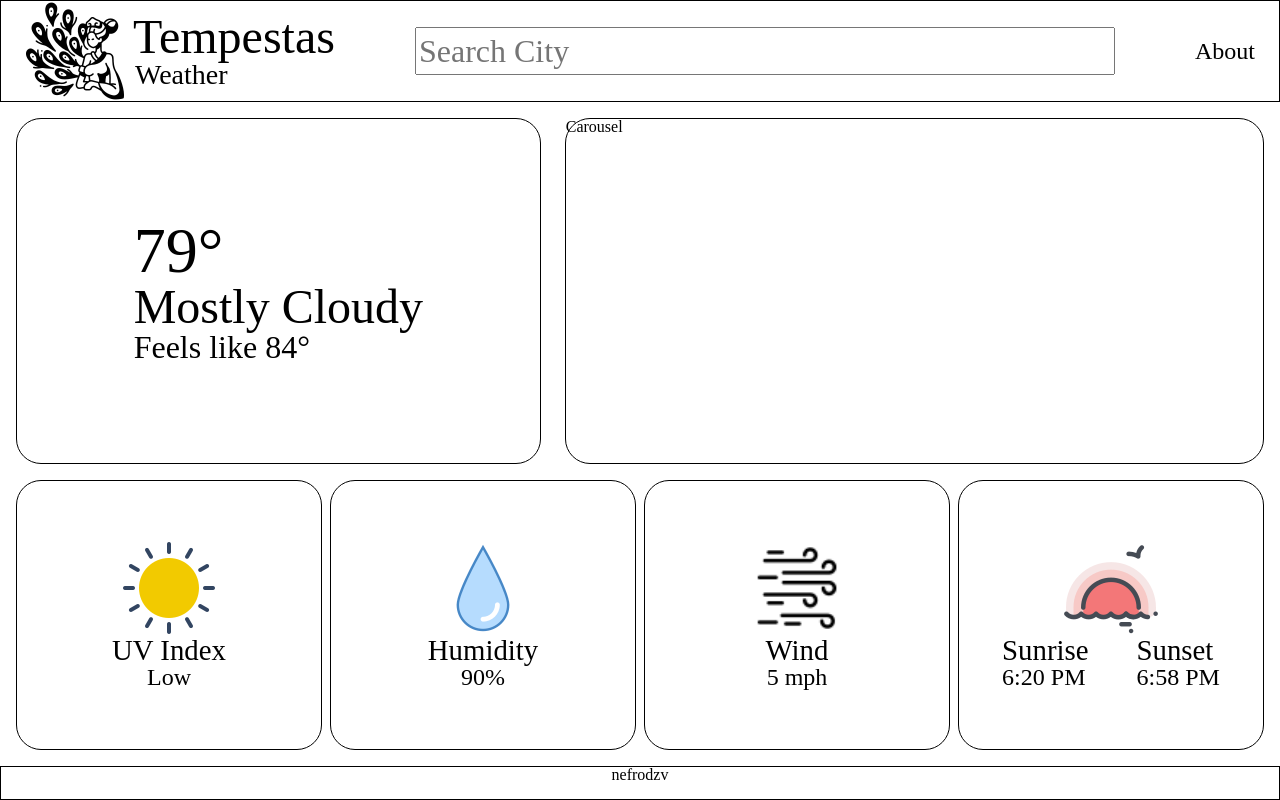
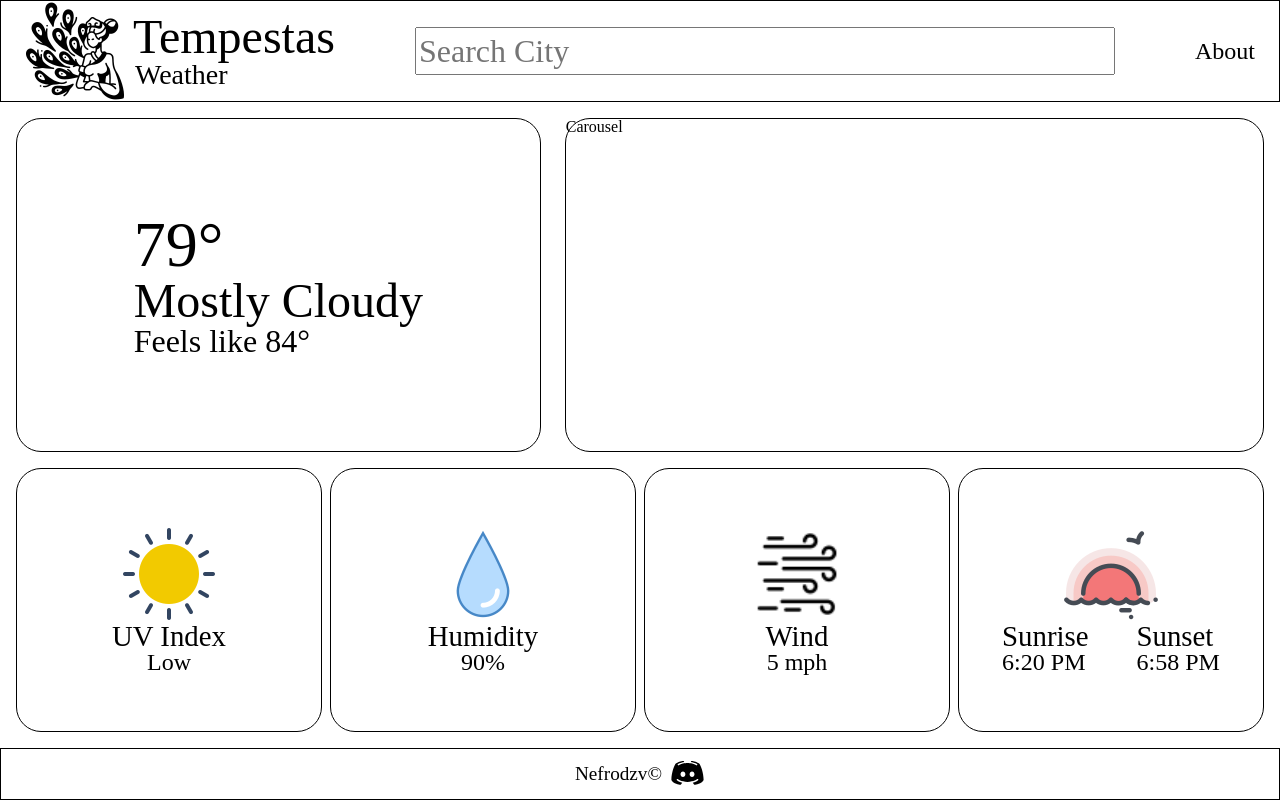
Before and after one commit to NefrodzV/tempestas-weather, a website built with webpack: page dist/index.html in a window 1280 px wide. Built offline with Linux system fonts and the light colour scheme.

```diff
--- a/src/style.css
+++ b/src/style.css
@@ -222,6 +222,14 @@
   gap: 3rem;
 }
 footer {
+  font-size: 1.2rem;
   flex: 0.1;
   justify-content: center;
+  align-items: center;
+  gap: var(--space-100);
 }
+
+#discord-link {
+  cursor: pointer;
+  height: 35px;
+}
```
Also changed, not shown: dist/index.html, dist/main.js, src/assets/icons/icons8-discord.svg (added).
